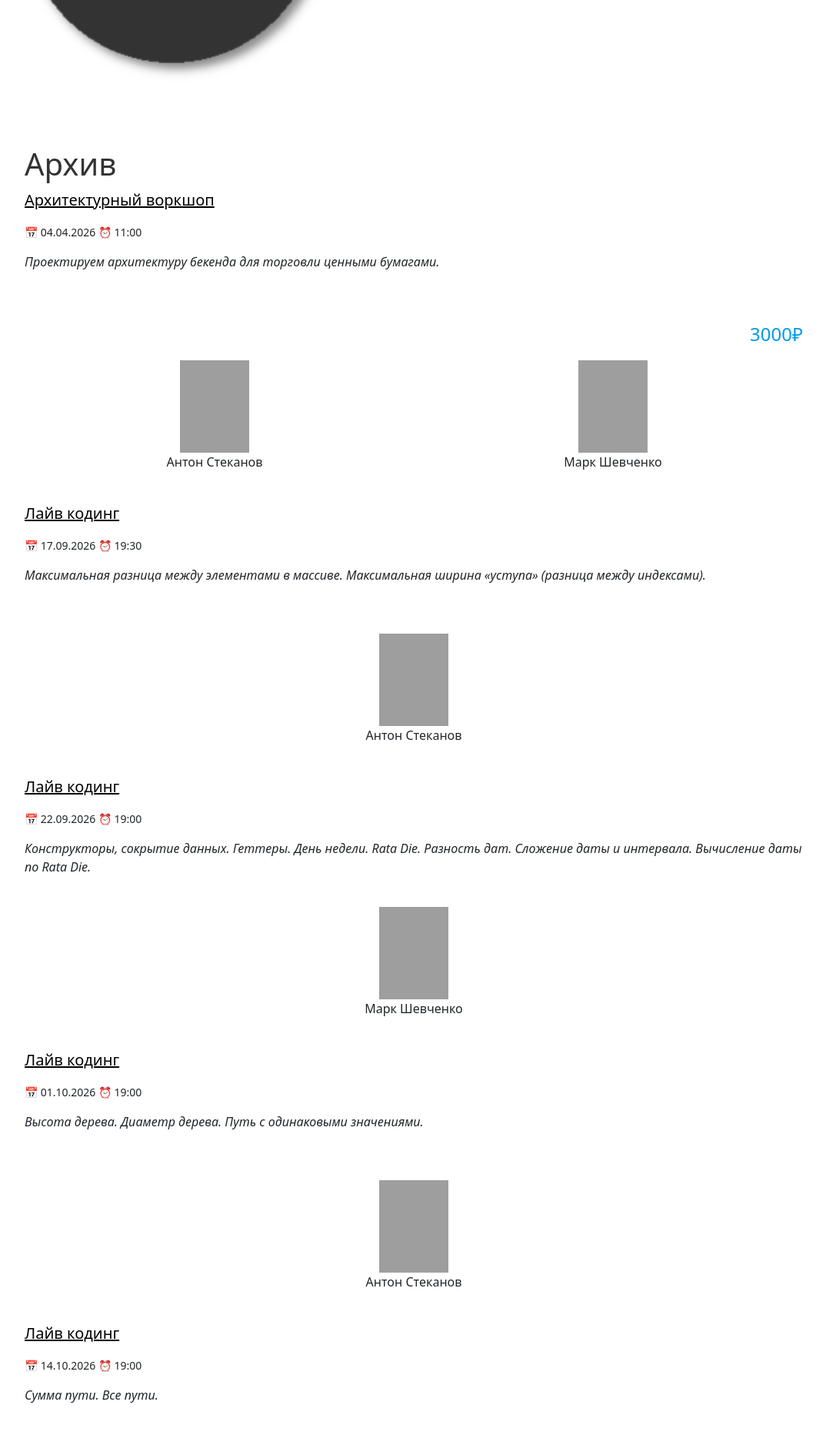
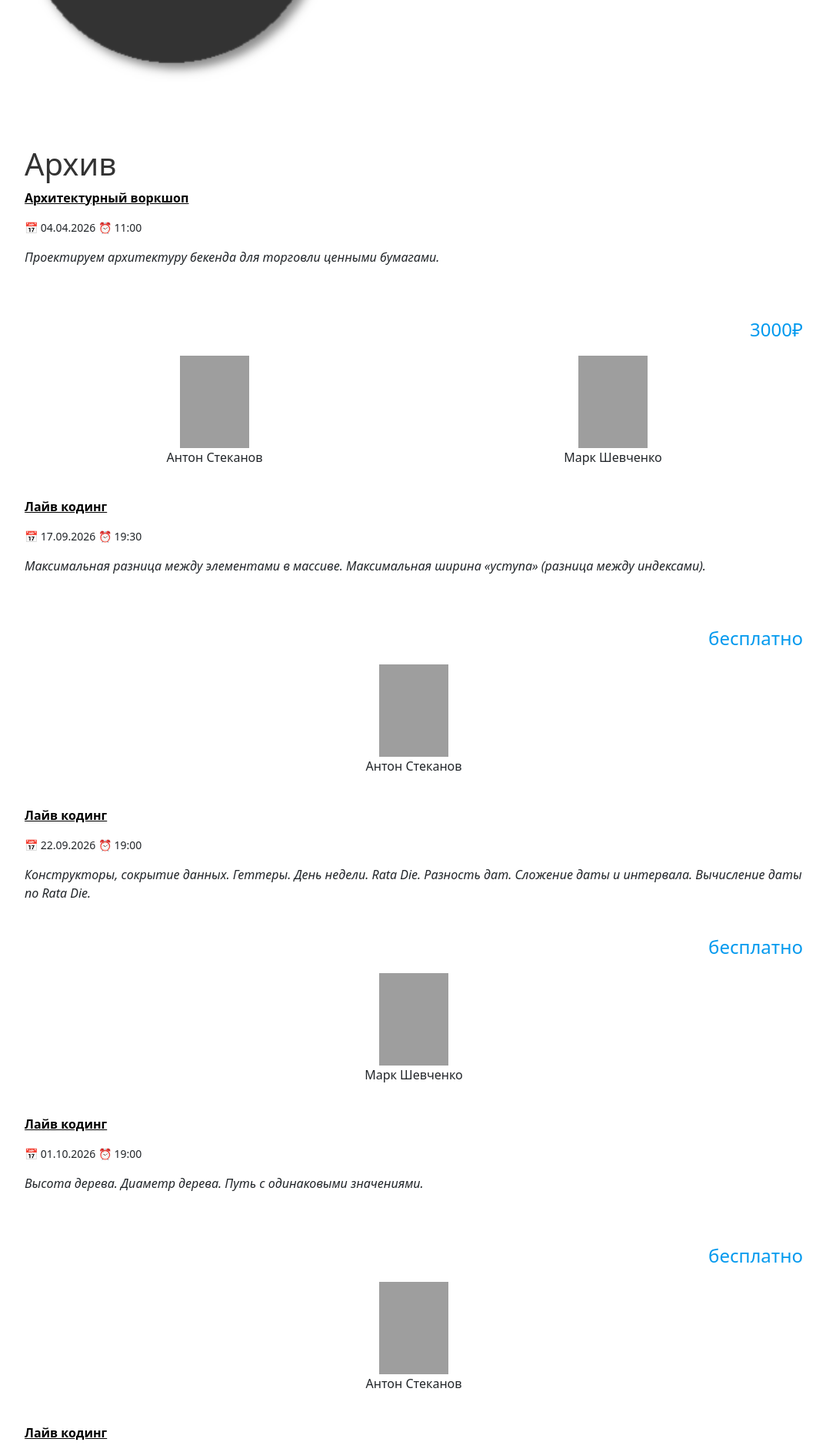
Before and after one commit to devpraktika-ru/devpraktika-ru.github.io, a Jekyll site: the page built from archive/index.md, in a window 1280 px wide, cut to the strip 353-2239 px from the top of the page. Shown: the whole strip at 77% size, without its empty margins (102-1176 px from the left). Built offline with Jekyll 4.4.1, drawn with Linux system fonts in a browser that asks for light colours; some of the changed text lies outside the part shown; grey boxes are pictures that could not be loaded.

Commit message:
Отлаживаю внешний вид Архива

```diff
--- a/archive/index.md
+++ b/archive/index.md
@@ -11,12 +11,16 @@ title: Архив
 {% for event in outgoing_events %}
   {% assign workshop = site.workshops | where: "slug", event.slug | first %}
   <article>
-    <p class="fs-5"><a class="text-black" href="{{ event.url |   relative_url }}">{{ workshop.title }}</a></p>
+    <p><a class="text-black fw-bold" href="{{ event.url |   relative_url }}">{{ workshop.title }}</a></p>
     <p class="small">📅 {{ event.date | date: "%d.%m.%Y" }} ⏰ {{ event.date | date: "%H:%M" }}</p>
     <p class="overflow-hidden" style="height: 4.5rem; line-height: 1.5;"><em>{{ event.description }}</em></p>
+    <p class="fs-4 text-end price">
     {% if event.price > 0 %}
-      <p class="fs-4 text-end price">{{ event.price }}₽</p>
+      {{ event.price }}₽
+    {% else %}
+      бесплатно
     {% endif %}
+    </p>
     <div class="row">
       {% for educator_slug in event.educators %}
         {% assign educator = site.educators | where: "slug",   educator_slug | first %}
```
